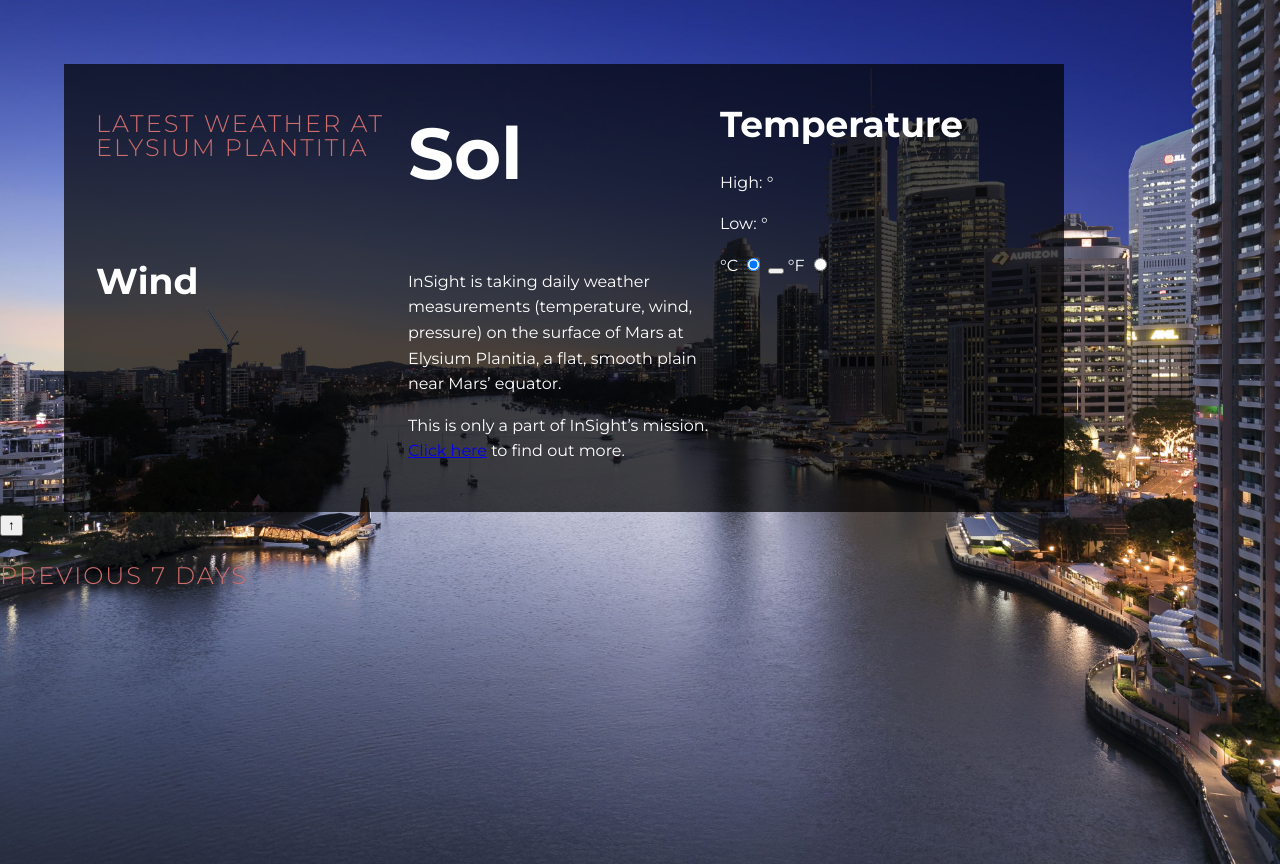
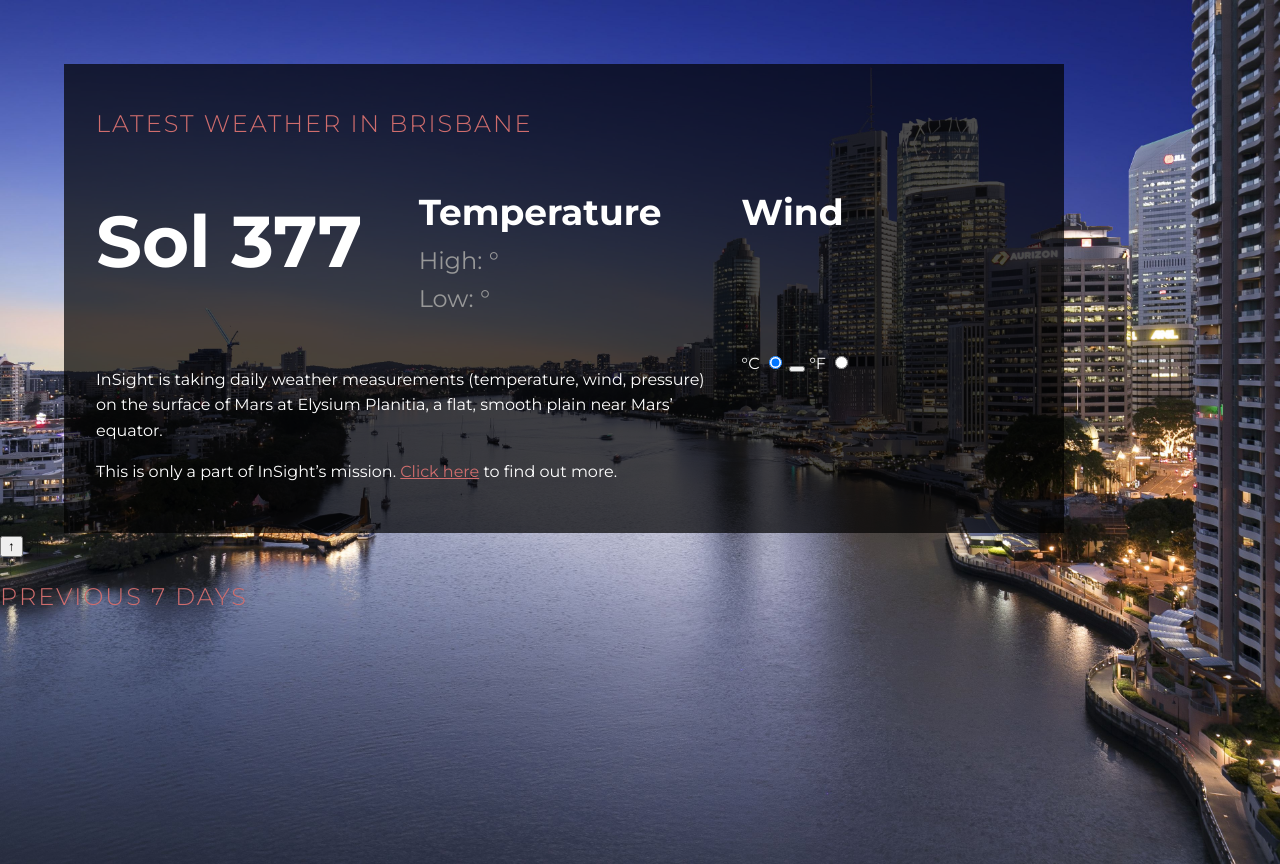
Before and after one commit to Jomarcel/weather-application, a plain HTML site: page index.html in a window 1280 px wide. Drawn offline with Linux system fonts and the light colour scheme; a script that the page names is missing.

Commit message:
CSS: more style adjustments

```diff
--- a/css/main.css
+++ b/css/main.css
@@ -45,22 +45,39 @@ body{
 }
 h1, h2 h3 {line-height: 1;}
 
+a {
+  color: var(--clr-accent);
+}
+
+a:hover {
+  color: var(--clr-accent-dark);
+}
+
+
+
 .main-title{
     font-size: var(--fs-h1);
     font-weight: var(--fw-light);
     text-transform: uppercase;
     color: var(--clr-accent);
     letter-spacing: 2px;
+    grid-column: 1 / -1;
 
 }
 .section-title{
     font-size: var(--fs-h2);
     font-weight: var(--fw-bold);
     margin: 0;
+
 }
 .section-title--date{
     font-size: var(--fs-x1);
 }
+.reading {
+    font-size: var(--fs-h1);
+    margin: 0;
+    color: var(--clr-gray);
+  }
 
 .brisbane-current-weather{
     background: rgba(0, 0, 0, .7);
@@ -69,4 +86,25 @@ h1, h2 h3 {line-height: 1;}
     margin: 4em 0 0 4em;
     display: grid;
     grid-template-columns: repeat(3, 1fr);
+    grid-gap: 2em;
 }
+
+.date{
+    -ms-grid-column: 1;
+    -ms-grid-column-span: 1;
+    grid-column: 1/2;
+}
+
+.temp{
+    grid-column: 2/3;
+}
+
+.wind{
+    grid-column: 3/-1;
+}
+.unit{
+    grid-column: 3/-1;
+}
+.info {
+    grid-column: 1/3;
+}
--- a/index.html
+++ b/index.html
@@ -18,11 +18,11 @@
 <body>
 
    <main class="brisbane-current-weather">
-     <h1 class="main-title">Latest weather at Elysium Plantitia</h1>
+     <h1 class="main-title">Latest weather in Brisbane</h1>
 
      <div class="date">
        <h2 class="section-title section-title--date">
-         Sol
+         Sol 377
          <span data-current-sol></span>
         </h2>
        <p class="date__day" data-current-date></p>
@@ -88,7 +88,7 @@
    <template data-previous-sol-template>
       <div class="previous-day">
         <h3 class="previous-day__sol">
-          Sol
+          Sol 377
           <span data-sol></span>
         </h3>
         <p class="previous-day__date" data-date></p>
```
